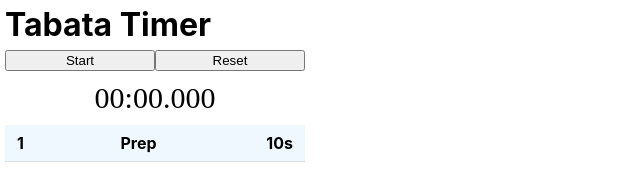
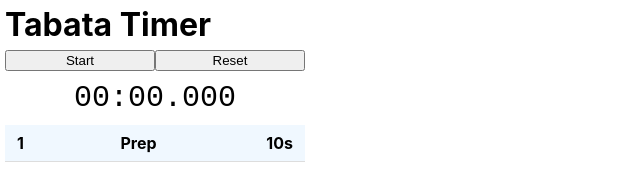
Before and after one commit to cristiklein/tabata-timer, a React app: page / in a window 1280 px wide. Shown: the top 171 px of the page, without its empty margins (0-640 px from the left). Built offline with nearby package versions, Linux system fonts and the light colour scheme.

Commit message:
Monospaced timer

```diff
--- a/src/App.tsx
+++ b/src/App.tsx
@@ -73,7 +73,7 @@ const Title = styled.h1`
 
 const Timer = styled.div`
   font-size: 30px;
-  font-family: fixed-width;
+  font-family: monospace;
   text-align: center;
 
   margin: 10px 0;
```
